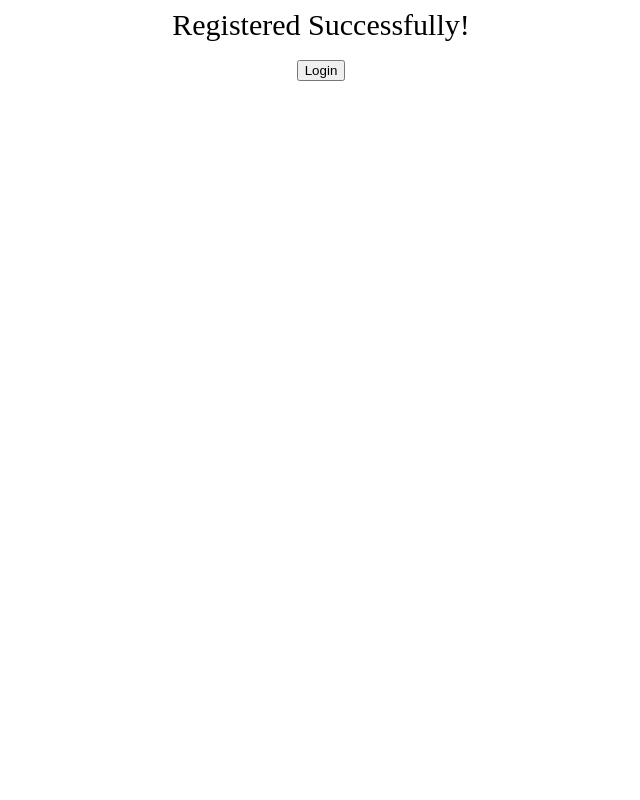
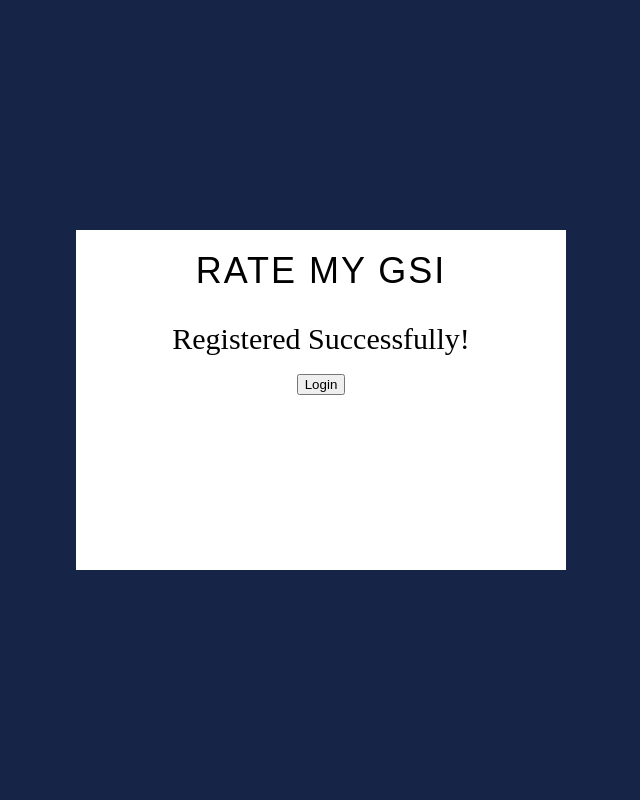
Before and after one commit to Abh1navgoel459/rateMyGSI, a PHP site: page /registration.php in a window 1280 px wide. Shown: the whole page, without its empty margins (319-959 px from the left). Run offline with PHP 8.4, Linux system fonts and the light colour scheme; the visitor is signed in with stand-in values (Sample User, id 1); data that the repository does not hold is empty.

Commit message:
Update registration.php

```diff
--- a/registration.php
+++ b/registration.php
@@ -5,28 +5,134 @@
 $con = mysqli_connect('127.0.0.1', 'student', 'student123456789','teacher_rating_system');
 
 // get the post records
-$firstName = $_POST['firstName'];
-$lastName = $_POST['lastName'];
 $emailAddress = $_POST['emailAddress'];
-$phone_num = $_POST['phone_num'];
 $username = $_POST['username'];
 $password = $_POST['password'];
-//echo $firstName;
 
-// database insert SQL code
-$sql = "INSERT INTO `students` (`firstName`, `lastName`, `emailAddress`, `phone_num`, `username`, `password`) VALUES ('$firstName', '$lastName', '$emailAddress', '$phone_num', '$username', '$password')";
-//echo $sql;
+// Check if the email address or username already exists
+$query = "SELECT * FROM students WHERE emailAddress = '$emailAddress' OR username = '$username'";
+$result = mysqli_query($con, $query);
 
-// insert in database
-$rs = mysqli_query($con, $sql);
+if ($result->num_rows > 0) {
+    // Email address or username already exists, display an error message
+    echo '<style>
+            body {
+                background-color: #162447;
+                display: flex;
+                justify-content: center;
+                align-items: center;
+                height: 100vh;
+                margin: 0;
+            }
 
-if ($rs) {
-  // registration successful, display a login button
-  echo '<div style="text-align:center;font-size:30px;">Registered Successfully!</div><br>';
-  echo '<div style="text-align:center;"><button onclick="window.location.href=\'login.html\'">Login</button></div>';
+            .container {
+                width: 450px;
+                height: 300px;
+                padding: 20px;
+                text-align: center;
+                background-color: white;
+                color: black;
+            }
+
+            .title {
+                font-family: \'DeliusUnicaseRegular\', sans-serif;
+                font-size: 36px;
+                font-weight: normal;
+                margin-bottom: 30px;
+                text-transform: uppercase;
+                letter-spacing: 2px;
+            }
+        </style>
+        <div class="container">
+            <div class="title">Rate My GSI</div>
+            <div style="text-align:center;font-size:30px;">Registration Failed! Email address or username already exists.</div>
+            <br>
+            <div style="text-align:center;"><button onclick="window.location.href=\'registration.html\'">Try Again</button></div>
+        </div>';
 } else {
-  // registration failed
-  echo '<div style="text-align:center;font-size:30px;">Registration Failed!</div>';
+    // Email address and username are unique, proceed with registration
+
+    // database insert SQL code
+    $sql = "INSERT INTO `students` (`emailAddress`, `username`, `password`) VALUES ('$emailAddress', '$username', '$password')";
+
+    // insert in database
+    $rs = mysqli_query($con, $sql);
+
+    if ($rs) {
+        // Registration successful, display a success message
+        echo '<style>
+            body {
+                background-color: #162447;
+                display: flex;
+                justify-content: center;
+                align-items: center;
+                height: 100vh;
+                margin: 0;
+            }
+
+            .container {
+                width: 450px;
+                height: 300px;
+                padding: 20px;
+                text-align: center;
+                background-color: white;
+                color: black;
+            }
+
+            .title {
+                font-family: \'DeliusUnicaseRegular\', sans-serif;
+                font-size: 36px;
+                font-weight: normal;
+                margin-bottom: 30px;
+                text-transform: uppercase;
+                letter-spacing: 2px;
+            }
+        </style>
+        <div class="container">
+            <div class="title">Rate My GSI</div>
+            <div style="text-align:center;font-size:30px;">Registered Successfully!</div>
+            <br>
+            <div style="text-align:center;"><button onclick="window.location.href=\'login.html\'">Login</button></div>
+        </div>';
+    } else {
+        // Registration failed, display an error message
+        echo '<style>
+            body {
+                background-color: #162447;
+                display: flex;
+                justify-content: center;
+                align-items: center;
+                height: 100vh;
+                margin: 0;
+            }
+
+            .container {
+                width: 450px;
+                height: 300px;
+                padding: 20px;
+                text-align: center;
+                background-color: white;
+                color: black;
+            }
+
+            .title {
+                font-family: \'DeliusUnicaseRegular\', sans-serif;
+                font-size: 36px;
+                font-weight: normal;
+                margin-bottom: 30px;
+                text-transform: uppercase;
+                letter-spacing: 2px;
+            }
+        </style>
+        <div class="container">
+            <div class="title">Rate My GSI</div>
+            <div style="text-align:center;font-size:30px;">Registration Failed!</div>
+            <br>
+            <div style="text-align:center;"><button onclick="window.location.href=\'registration.html\'">Try Again</button></div>
+        </div>';
+    }
 }
 
+// Close the database connection
+mysqli_close($con);
 ?>
```
